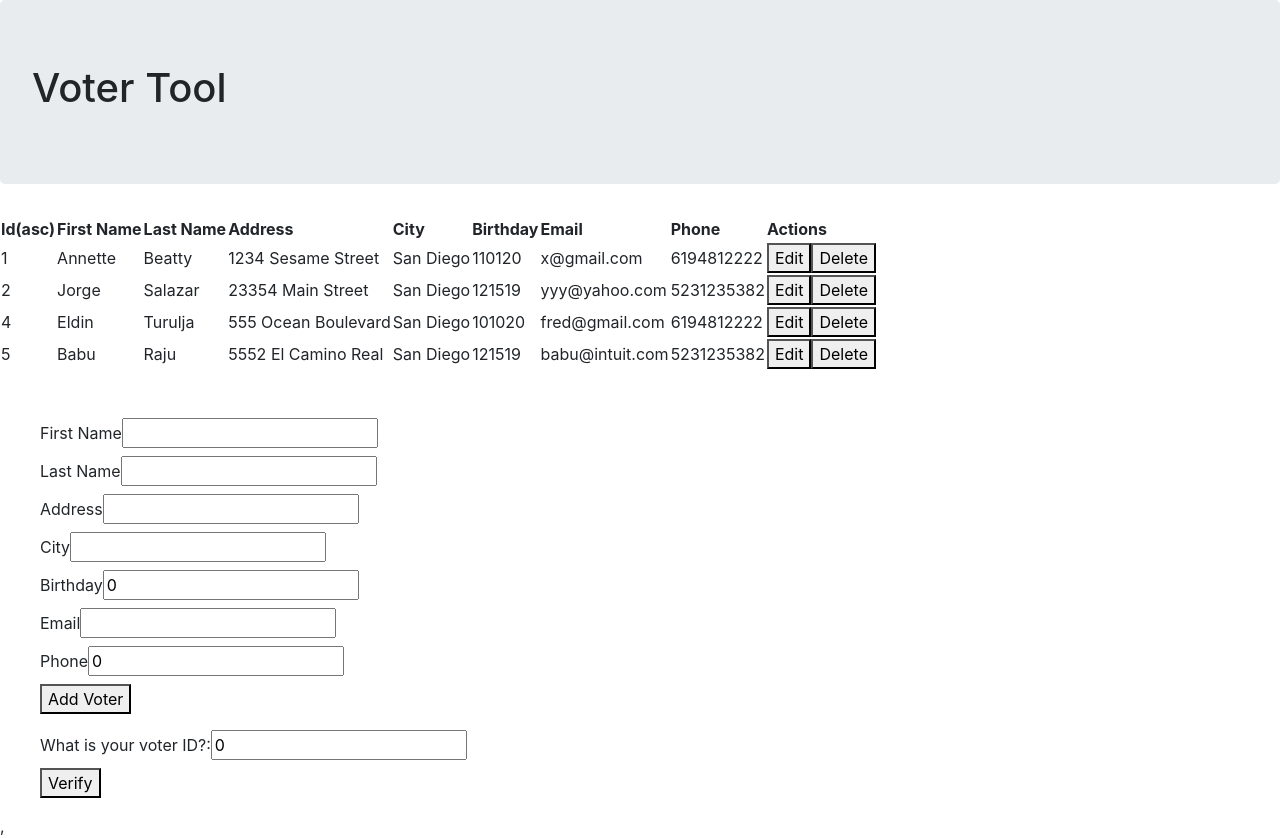
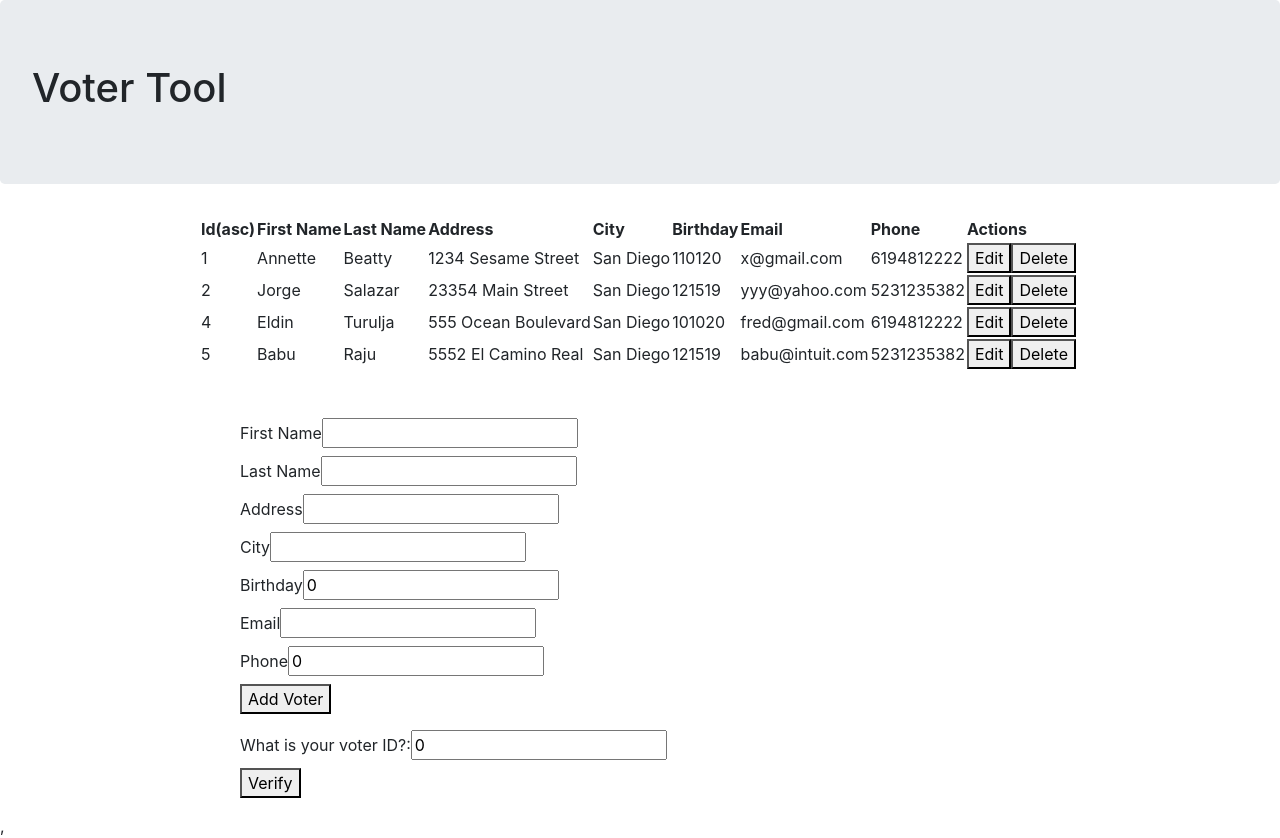
Before and after one commit to jsalazar7/react-class-project, a React (Create React App) app in the folder vote-app/: page /voter in a window 1280 px wide. Built offline with nearby package versions, Linux system fonts and the light colour scheme.

Commit message:
Put some whitespace margin in voter

```diff
--- /dev/null
+++ b/vote-app/src/components/ToolHeader.css
@@ -0,0 +1,4 @@
+
+Jumbotron > .h1, h1{
+    text.align: center;
+}
--- a/vote-app/src/components/ToolHeader.tsx
+++ b/vote-app/src/components/ToolHeader.tsx
@@ -1,5 +1,6 @@
 import React from 'react';
-import Jumbotron from 'react-bootstrap/Jumbotron'
+import Jumbotron from 'react-bootstrap/Jumbotron';
+import './ToolHeader.css';
 
 export type ToolHeaderProps = {
     headerText: string,
--- a/vote-app/src/components/voters/VoterTable.tsx
+++ b/vote-app/src/components/voters/VoterTable.tsx
@@ -5,6 +5,8 @@ import { VotersSort } from '../../models/voters/VoterTool';
 
 import { VoterEditRow } from './VoterEditRow';
 import { VoterViewRow } from './VoterViewRow';
+
+import './VoterTool.css';
 
 
 export type VoterTableProps = {
--- a/vote-app/src/components/voters/VoterTool.css
+++ b/vote-app/src/components/voters/VoterTool.css
@@ -3,16 +3,10 @@ ul {
     list-style-type: none;
 }
 
-.row {
-    display: flex;
-    flex-direction: row;
-    flex-wrap: wrap;
-    width: 100%;
+table {
+    margin-left: 200px;
 }
 
-.column {
-    display: flex;
-    flex-direction: column;
-    flex-basis: 100%;
-    flex: 1;
+form {
+    margin-left: 200px;
 }
```
